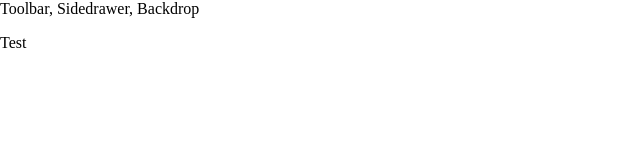
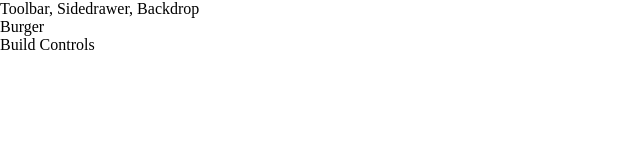
Before and after one commit to emrexhepi/ReactJS-Burger-Builder, a React app: page / in a window 1280 px wide. Shown: the top 160 px of the page, without its empty margins (0-640 px from the left). Built offline with nearby package versions, Linux system fonts and the light colour scheme.

Commit message:
Burger Page Container settup

```diff
--- a/src/App.js
+++ b/src/App.js
@@ -1,11 +1,12 @@
 import React, { Component } from 'react';
 import Layout from './components/Layout/Layout';
+import BurgerBuilder from './containers/BurgerBuilder/BurgerBuilder';
 
 class App extends Component {
   render() {
     return (
       <Layout >
-        <p> Test </p>
+        <BurgerBuilder />
       </Layout>
     );
   }
--- /dev/null
+++ b/src/components/Layout/Layout.css
@@ -0,0 +1,3 @@
+.Content {
+    margin-top: 16px;
+}
--- a/src/components/Layout/Layout.js
+++ b/src/components/Layout/Layout.js
@@ -1,13 +1,14 @@
 import React from "react";
 import Aux from "../../hoc/Auxiliary";
+import classes from "./Layout.css";
 
 const layout = (props)=>{
     return (
         <Aux>
-        <div key="header">Toolbar, Sidedrawer, Backdrop</div>
-        <main key="body">
-            {props.children}
-        </main>
+            <div>Toolbar, Sidedrawer, Backdrop</div>
+            <main className={classes.Content}>
+                {props.children}
+            </main>
         </Aux>
     );
 }
--- /dev/null
+++ b/src/containers/BurgerBuilder/BurgerBuilder.js
@@ -0,0 +1,15 @@
+import React,{Component} from "react";
+import Aux from "../../hoc/Auxiliary";
+class BurgerBuilder extends Component {
+
+    render () {
+        return (
+            <Aux>
+                <div>Burger</div>
+                <div>Build Controls </div>
+            </Aux>
+        );
+    }
+}
+
+export default BurgerBuilder;
```
